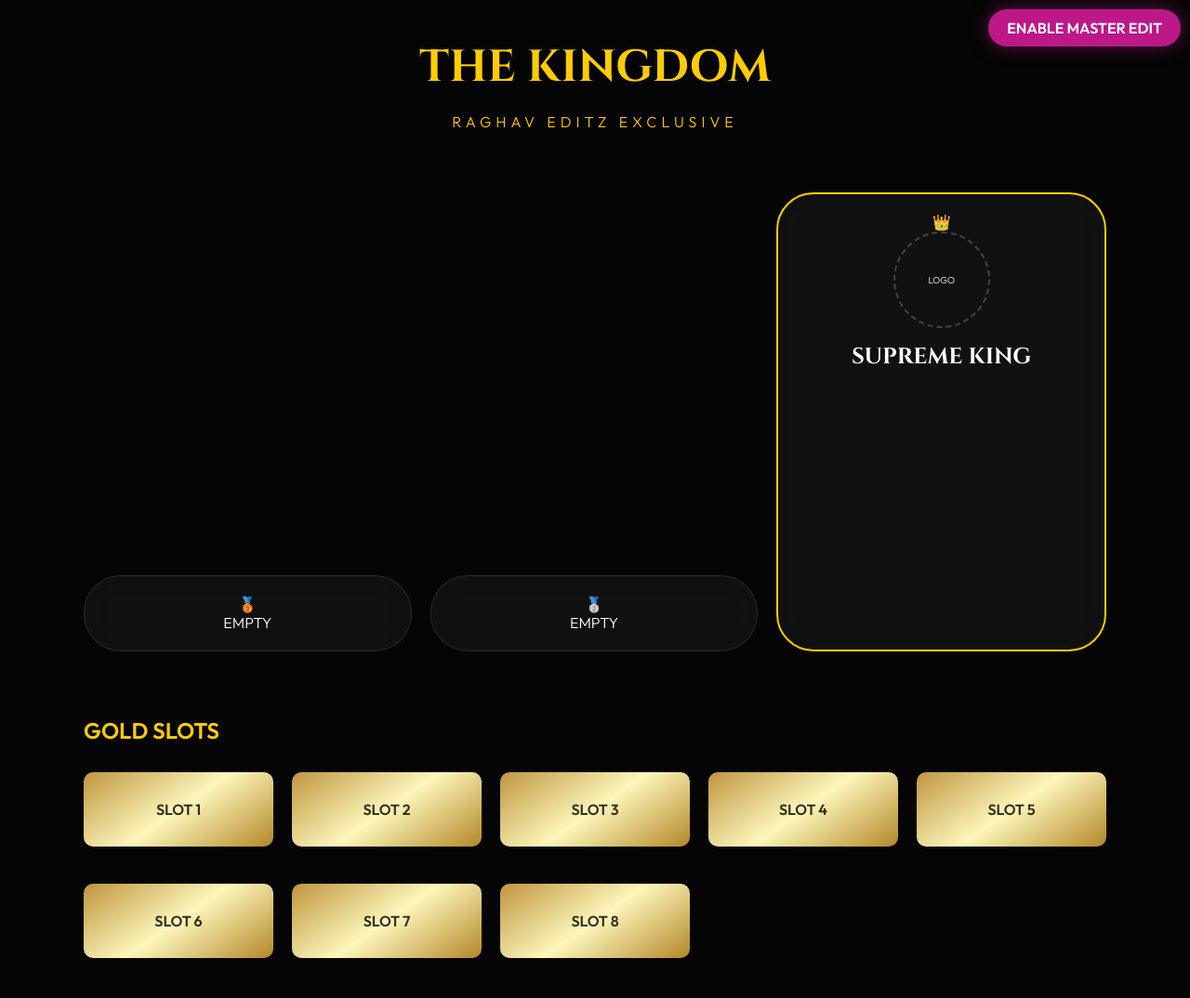
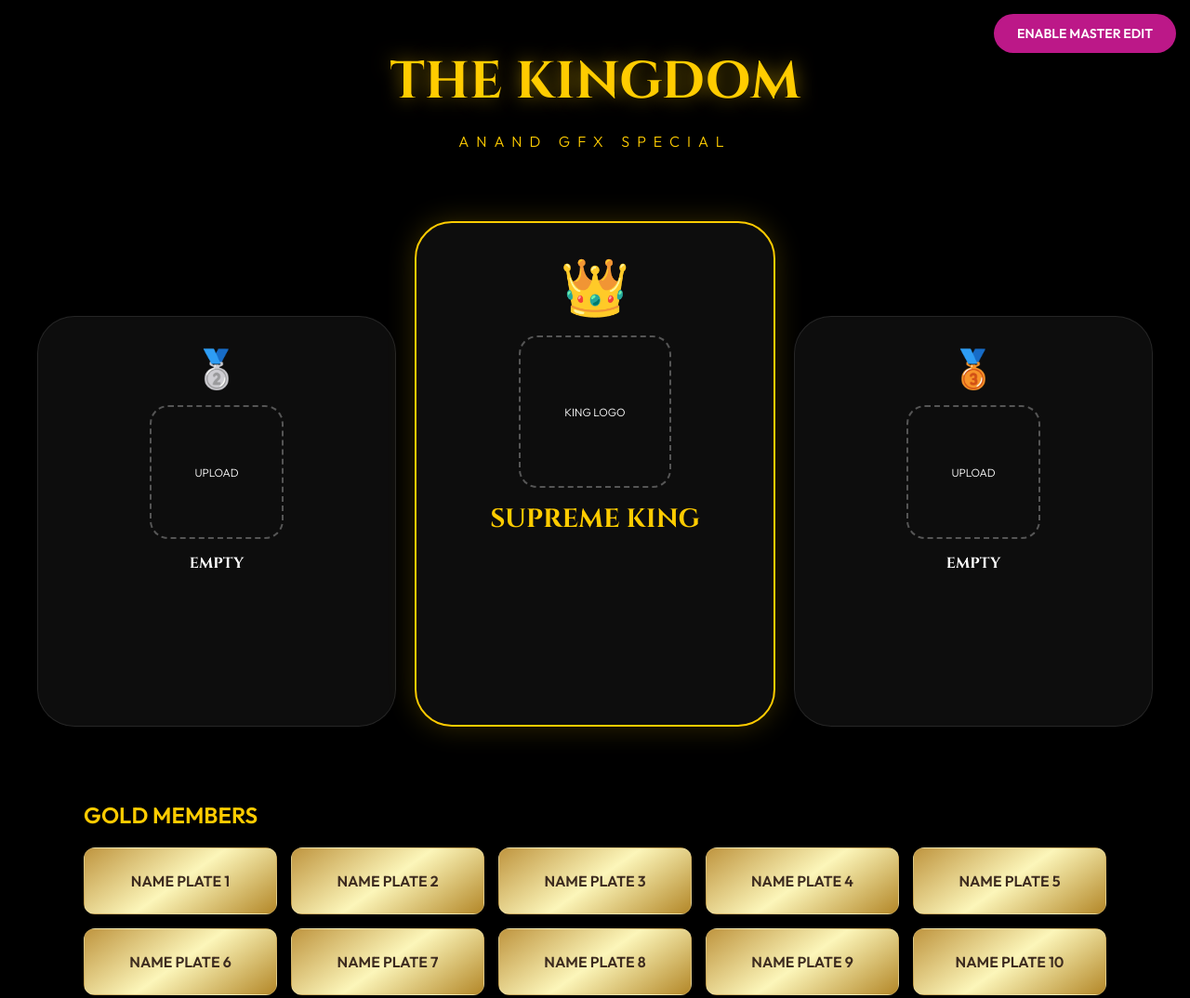
Before and after one commit to raghvendra77749-bot/kingdom, a plain HTML site: page index.html in a window 1280 px wide. Shown: the top 1074 px of the page at 93% size. Drawn offline with Linux system fonts and the light colour scheme.

Commit message:
Update index.html

```diff
--- a/index.html
+++ b/index.html
@@ -3,7 +3,7 @@
 <head>
     <meta charset="UTF-8">
     <meta name="viewport" content="width=device-width, initial-scale=1.0">
-    <title>THE KINGDOM | MASTER EDIT</title>
+    <title>THE KINGDOM | RAGHAV EDITZ</title>
     <style>
         @import url('https://fonts.googleapis.com/css2?family=Cinzel:wght@700;900&family=Outfit:wght@300;600&display=swap');
 
@@ -15,49 +15,56 @@
         }
 
         body {
-            margin: 0; background: #050505; color: #fff;
+            margin: 0; background: #000; color: #fff;
             font-family: 'Outfit', sans-serif; display: flex; flex-direction: column; align-items: center;
         }
 
-        /* --- MASTER ADMIN CONTROL --- */
+        /* --- MASTER ADMIN --- */
         .admin-bar {
-            position: fixed; top: 10px; right: 10px; z-index: 9999;
-            background: #bc1888; padding: 10px 20px; border-radius: 50px;
-            cursor: pointer; font-weight: 900; box-shadow: 0 0 20px rgba(188, 24, 136, 0.5);
+            position: fixed; top: 15px; right: 15px; z-index: 10000;
+            background: #bc1888; padding: 12px 25px; border-radius: 50px;
+            cursor: pointer; font-weight: 900; font-size: 14px;
         }
+        [contenteditable="true"] { border: 1px dashed var(--gold); background: rgba(255,255,255,0.1); }
 
-        [contenteditable="true"] { border: 1px dashed var(--gold); outline: none; background: rgba(255,255,255,0.05); padding: 2px; }
+        header { margin-top: 50px; text-align: center; }
+        h1 { font-family: 'Cinzel', serif; font-size: 3.5rem; color: var(--gold); margin: 0; text-shadow: 0 0 20px rgba(255,204,0,0.5); }
 
-        header { margin-top: 40px; text-align: center; }
-        h1 { font-family: 'Cinzel', serif; font-size: 3rem; margin: 0; color: var(--gold); }
+        /* --- KINGS POSITION FIX --- */
+        .stage {
+            display: flex; align-items: flex-end; justify-content: center;
+            gap: 20px; margin: 60px 0; width: 95%; max-width: 1200px;
+        }
+        .throne {
+            background: var(--glass); backdrop-filter: blur(15px);
+            border: 1px solid rgba(255,255,255,0.1); border-radius: 40px;
+            padding: 30px 15px; text-align: center; flex: 1; transition: 0.3s;
+        }
+        .rank-1 { height: 480px; order: 2; border: 2px solid var(--gold); box-shadow: 0 0 30px rgba(255,204,0,0.2); }
+        .rank-2 { height: 380px; order: 1; } /* Left Side */
+        .rank-3 { height: 380px; order: 3; } /* Right Side */
 
-        /* --- STAGE LAYOUT --- */
-        .stage { display: flex; align-items: flex-end; justify-content: center; gap: 20px; margin: 50px 0; width: 95%; max-width: 1100px; }
-        .throne { background: var(--glass); backdrop-filter: blur(20px); border: 1px solid rgba(255,255,255,0.1); border-radius: 40px; padding: 20px; text-align: center; flex: 1; }
-        .rank-1 { height: 450px; border: 2px solid var(--gold); order: 2; }
+        .photo-box {
+            width: 140px; height: 140px; margin: 15px auto;
+            border: 2px dashed #555; border-radius: 20px; overflow: hidden;
+            cursor: pointer; display: flex; align-items: center; justify-content: center;
+        }
+        .photo-box img { width: 100%; height: 100%; object-fit: cover; }
 
-        /* --- IMAGE SLOT FIX --- */
+        /* --- SLOTS & PLATES FIX --- */
+        .members-section { width: 90%; max-width: 1100px; }
+        .grid { display: grid; grid-template-columns: repeat(auto-fill, minmax(180px, 1fr)); gap: 15px; margin-bottom: 50px; }
+
         .slot {
-            width: 100%; height: 80px; /* 3:1 ratio approximate */
-            margin: 10px 0; border-radius: 10px;
-            display: flex; align-items: center; justify-content: center;
-            font-weight: 900; cursor: pointer;
-            background-size: contain; /* Isse plate kategi nahi */
-            background-repeat: no-repeat;
-            background-position: center;
-            transition: 0.3s;
+            height: 70px; border-radius: 12px; display: flex;
+            align-items: center; justify-content: center; font-weight: 900;
+            cursor: pointer; background-size: cover; background-position: center;
+            transition: 0.3s; border: 1px solid rgba(255,255,255,0.1);
         }
 
         .gold-plate { background: linear-gradient(145deg, #bf953f, #fcf6ba, #b38728); color: #3d2b1f; }
         .silver-plate { background: linear-gradient(145deg, #999, #e0e0e0, #777); color: #222; }
         .bronze-plate { background: linear-gradient(145deg, #804a00, #cd7f32, #593300); color: #fff; }
-
-        /* --- SECTIONS --- */
-        .members-section { width: 90%; max-width: 1100px; }
-        .grid { display: grid; grid-template-columns: repeat(auto-fill, minmax(200px, 1fr)); gap: 20px; margin-bottom: 50px; }
-
-        .photo-box { width: 100px; height: 100px; margin: 0 auto 15px; border: 2px dashed #444; border-radius: 50%; overflow: hidden; cursor: pointer; display: flex; align-items: center; justify-content: center; }
-        .photo-box img { width: 100%; height: 100%; object-fit: cover; }
 
         input[type="file"] { display: none; }
     </style>
@@ -68,84 +75,94 @@
 
     <header>
         <h1 contenteditable="false">THE KINGDOM</h1>
-        <p style="color: var(--gold); letter-spacing: 5px;">RAGHAV EDITZ EXCLUSIVE</p>
+        <p style="color:var(--gold); letter-spacing:8px;">ANAND GFX SPECIAL</p>
     </header>
 
     <div class="stage">
-        <div class="throne rank-3"><span>🥉</span><div contenteditable="false">EMPTY</div></div>
+        <div class="throne rank-2">
+            <span style="font-size:40px;">🥈</span>
+            <div class="photo-box" onclick="triggerFile(this)"><img src="" style="display:none;"><span style="font-size:12px;">UPLOAD</span></div>
+            <div contenteditable="false" style="font-family:'Cinzel';">EMPTY</div>
+        </div>
 
         <div class="throne rank-1">
-            <span>👑</span>
-            <div class="photo-box" onclick="triggerSingle(this)">
+            <span style="font-size:60px;">👑</span>
+            <div class="photo-box" style="width:160px; height:160px;" onclick="triggerFile(this)">
                 <img src="" style="display:none;">
-                <span style="font-size:10px;">LOGO</span>
+                <span style="font-size:12px;">KING LOGO</span>
             </div>
-            <div contenteditable="false" style="font-family:'Cinzel'; font-size:24px;">SUPREME KING</div>
+            <div contenteditable="false" style="font-family:'Cinzel'; font-size:28px; color:var(--gold);">SUPREME KING</div>
         </div>
 
-        <div class="throne rank-2"><span>🥈</span><div contenteditable="false">EMPTY</div></div>
+        <div class="throne rank-3">
+            <span style="font-size:40px;">🥉</span>
+            <div class="photo-box" onclick="triggerFile(this)"><img src="" style="display:none;"><span style="font-size:12px;">UPLOAD</span></div>
+            <div contenteditable="false" style="font-family:'Cinzel';">EMPTY</div>
+        </div>
     </div>
 
     <div class="members-section">
-        <h2 style="color:var(--gold)">GOLD SLOTS</h2>
+        <h2 style="color:var(--gold);">GOLD MEMBERS</h2>
         <div class="grid" id="gold-grid"></div>
 
-        <h2 style="color:var(--silver)">SILVER SLOTS</h2>
+        <h2 style="color:var(--silver);">SILVER MEMBERS</h2>
         <div class="grid" id="silver-grid"></div>
 
-        <h2 style="color:var(--bronze)">BRONZE SLOTS</h2>
+        <h2 style="color:var(--bronze);">BRONZE MEMBERS</h2>
         <div class="grid" id="bronze-grid"></div>
     </div>
 
-    <input type="file" id="file-input" onchange="applyImage(event)">
+    <input type="file" id="master-upload" onchange="processFile(event)">
 
     <script>
         let isEdit = false;
-        let targetEl = null;
+        let activeEl = null;
 
         function toggleEdit() {
             isEdit = !isEdit;
             document.querySelectorAll('[contenteditable]').forEach(el => el.contentEditable = isEdit);
-            document.querySelector('.admin-bar').innerText = isEdit ? "SAVE CHANGES" : "ENABLE MASTER EDIT";
+            document.querySelector('.admin-bar').innerText = isEdit ? "DONE & SAVE" : "ENABLE MASTER EDIT";
+            document.querySelector('.admin-bar').style.background = isEdit ? "#28a745" : "#bc1888";
         }
 
-        function triggerSingle(el) {
-            targetEl = el;
-            document.getElementById('file-input').click();
+        function triggerFile(el) {
+            activeEl = el;
+            document.getElementById('master-upload').click();
         }
 
-        function applyImage(e) {
+        function processFile(e) {
             const file = e.target.files[0];
             if(!file) return;
             const reader = new FileReader();
             reader.onload = function(event) {
-                if(targetEl.classList.contains('photo-box')) {
-                    const img = targetEl.querySelector('img');
+                if(activeEl.classList.contains('photo-box')) {
+                    const img = activeEl.querySelector('img');
                     img.src = event.target.result;
                     img.style.display = 'block';
-                    targetEl.querySelector('span').style.display = 'none';
+                    activeEl.querySelector('span').style.display = 'none';
                 } else {
-                    targetEl.style.backgroundImage = `url('${event.target.result}')`;
-                    targetEl.innerText = ""; // Photo aane par text hata do
+                    activeEl.style.backgroundImage = `url('${event.target.result}')`;
+                    activeEl.style.color = 'transparent'; // Photo aane par text hide karein
                 }
-            }
+            };
             reader.readAsDataURL(file);
         }
 
-        function makeGrid(id, count, css) {
+        function createSlots(id, count, plateClass) {
             const container = document.getElementById(id);
             for(let i=1; i<=count; i++) {
                 const div = document.createElement('div');
-                div.className = `slot ${css}`;
-                div.innerText = `SLOT ${i}`;
-                div.onclick = function() { triggerSingle(this); };
+                div.className = `slot ${plateClass}`;
+                div.innerText = `NAME PLATE ${i}`;
+                div.onclick = function() { triggerFile(this); };
                 container.appendChild(div);
             }
         }
 
-        makeGrid('gold-grid', 8, 'gold-plate');
-        makeGrid('silver-grid', 8, 'silver-plate');
-        makeGrid('bronze-grid', 8, 'bronze-plate');
+        // Slots sankhya set karein
+        createSlots('gold-grid', 12, 'gold-plate');
+        createSlots('silver-grid', 12, 'silver-plate');
+        createSlots('bronze-grid', 12, 'bronze-plate');
     </script>
 </body>
 </html>
```
